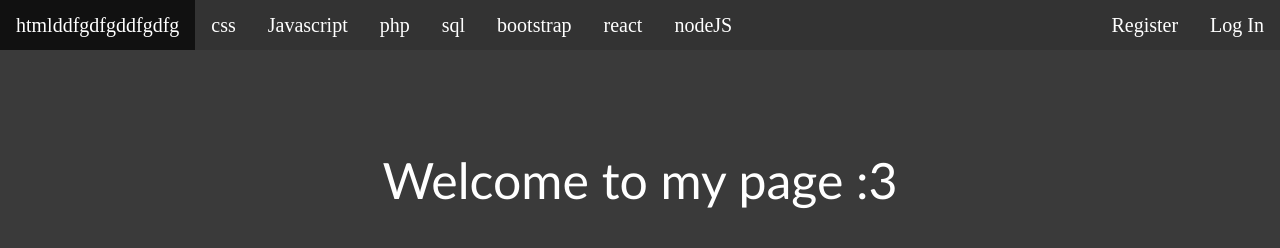
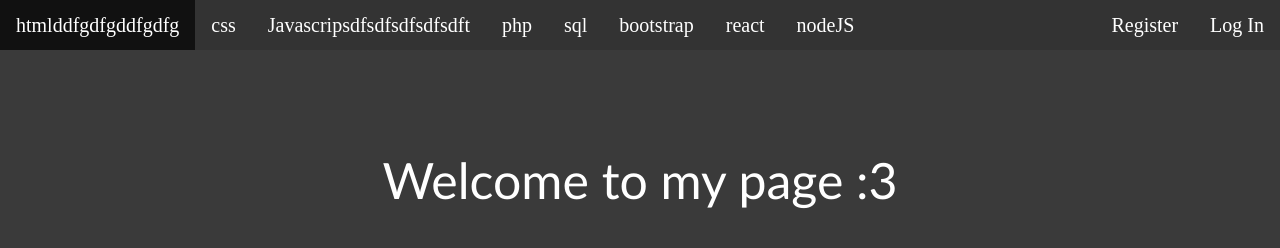
Before and after one commit to FranciscoKalebMarquez/js, a plain HTML site: page index.html in a window 1280 px wide. Drawn offline with Linux system fonts and the light colour scheme.

Commit message:
some change

```diff
--- a/index.html
+++ b/index.html
@@ -17,7 +17,7 @@
 
             <li><a href="#home">htmlddfgdfgddfgdfg</a></li>
             <li><a href="#news">css</a></li>
-            <li><a href="javascript/JavascriptInto.html">Javascript</a></li>
+            <li><a href="javascript/JavascriptInto.html">Javascripsdfsdfsdfsdfsdft</a></li>
             <li><a href="#about">php</a></li>
             <li><a href="#about">sql</a></li>
             <li><a href="#about">bootstrap</a></li>
```
